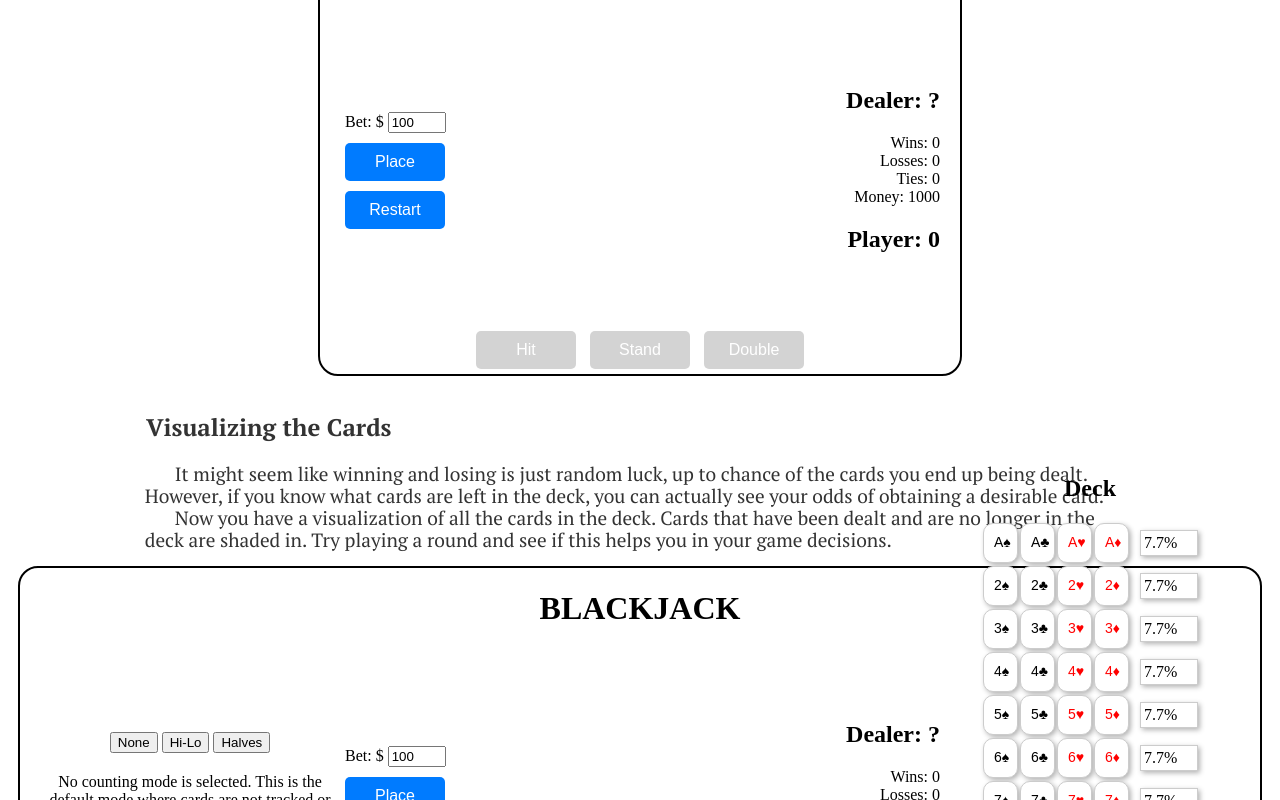
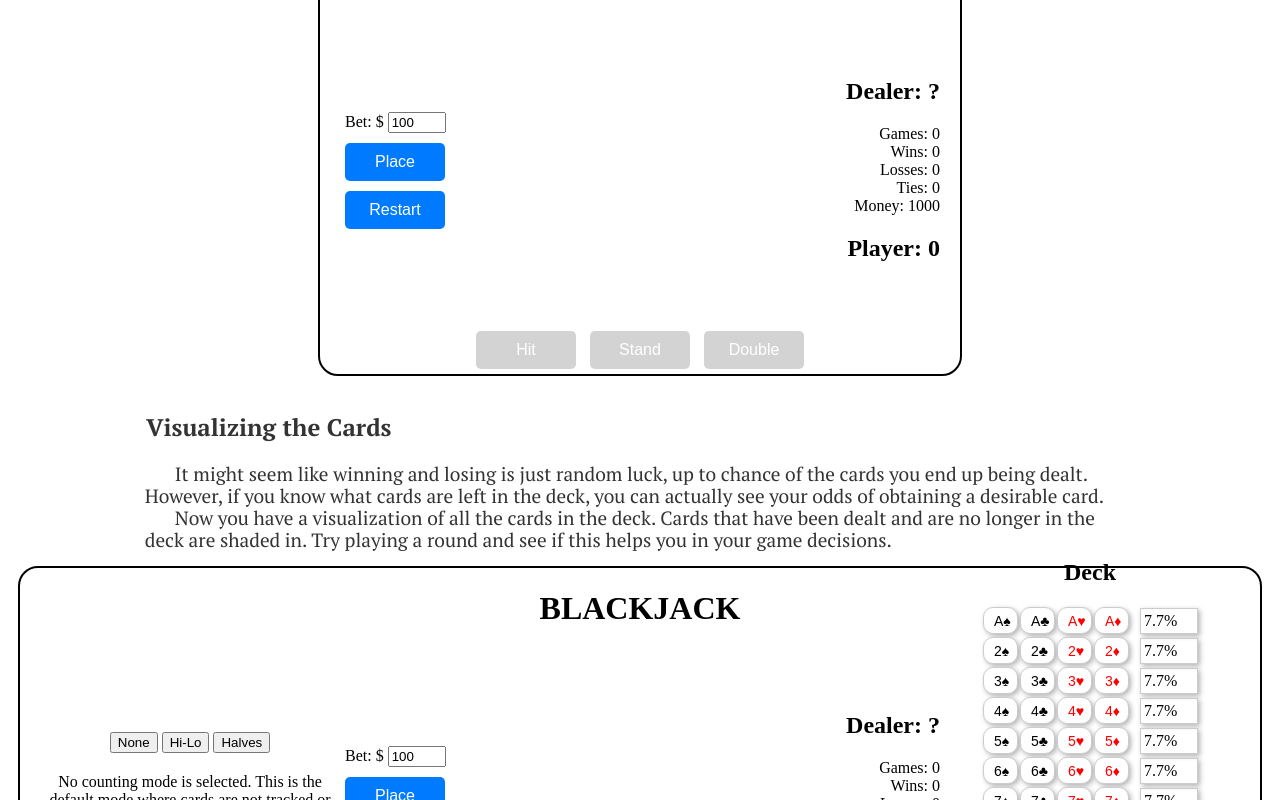
Before and after one commit to lukelin15/CardCounting, a SvelteKit app: page / in a window 1280 px wide. Shown: the part 1120-1920 px from the top of the page. Built offline with nearby package versions, Linux system fonts and the light colour scheme.

Commit message:
center card icons

```diff
--- a/src/components/Base.svelte
+++ b/src/components/Base.svelte
@@ -444,6 +444,7 @@
           {:else}
             <h2>Dealer: {calculateHand(dealerHand)}</h2>
           {/if}
+          <div>Games: {wins + losses + ties}</div>
           <div>Wins: {wins}</div>
           <div>Losses: {losses}</div>
           <div>Ties: {ties}</div>
@@ -460,6 +461,7 @@
       {#if showOverlay}
           <div class="overlay">
               <h2>Winner: {determineWinner()}</h2>
+              <!-- <div>{betAmount}</div> -->
           </div>
       {/if}
       {#if simulate}
@@ -562,14 +564,16 @@
   }
 
   .overlay {
+    flex-direction: column;
     position: absolute;
-    width: 25%;
+    width: 20%;
     height: 10%;
     display: flex;
     justify-content: center;
     align-items: center;
     background-color: rgba(0, 0, 0, 0.5);
     color: white;
+    border-radius: 20px;
     font-size: 24px;
   }
 
--- a/src/components/Card.svelte
+++ b/src/components/Card.svelte
@@ -9,10 +9,11 @@
   $: value = isPlaceholder ? '' : card.slice(0, -1);
   $: suit = isPlaceholder ? '' : card.slice(-1);
   $: isRed = suit === '♥' || suit === '♦';
+
 </script>
 
 <div class="card" class:placeholder={isPlaceholder} style="width: {width}; height: {height};">
-  <div class="card-top">
+  <div class="card-top" class:icon={normal=="false"}>
     <span class="card-value" class:red={isRed}>{value}</span>
     <span class="card-suit" class:red={isRed}>{suit}</span>
   </div>
@@ -68,6 +69,12 @@
     left: 10px;
   }
 
+  .card-top.icon {
+    position: absolute;
+    top: auto;
+    left: auto;
+  }
+
   .card-middle {
     display: flex;
     justify-content: center;
--- a/src/components/Stats.svelte
+++ b/src/components/Stats.svelte
@@ -102,7 +102,7 @@
     <div class="row">
       {#each suits as suit}
         <div class="card {deck.includes(val + suit) || val + suit === dealerSecondCard ? '' : 'drawn'}">
-          <Card card={val + suit} width="35px" height="40px" normal=false/>
+          <Card card={val + suit} width="35px" height="27px" normal=false/>
         </div>
       {/each}
       <div class="probability">{probabilities[valIndex]}%</div>
```
